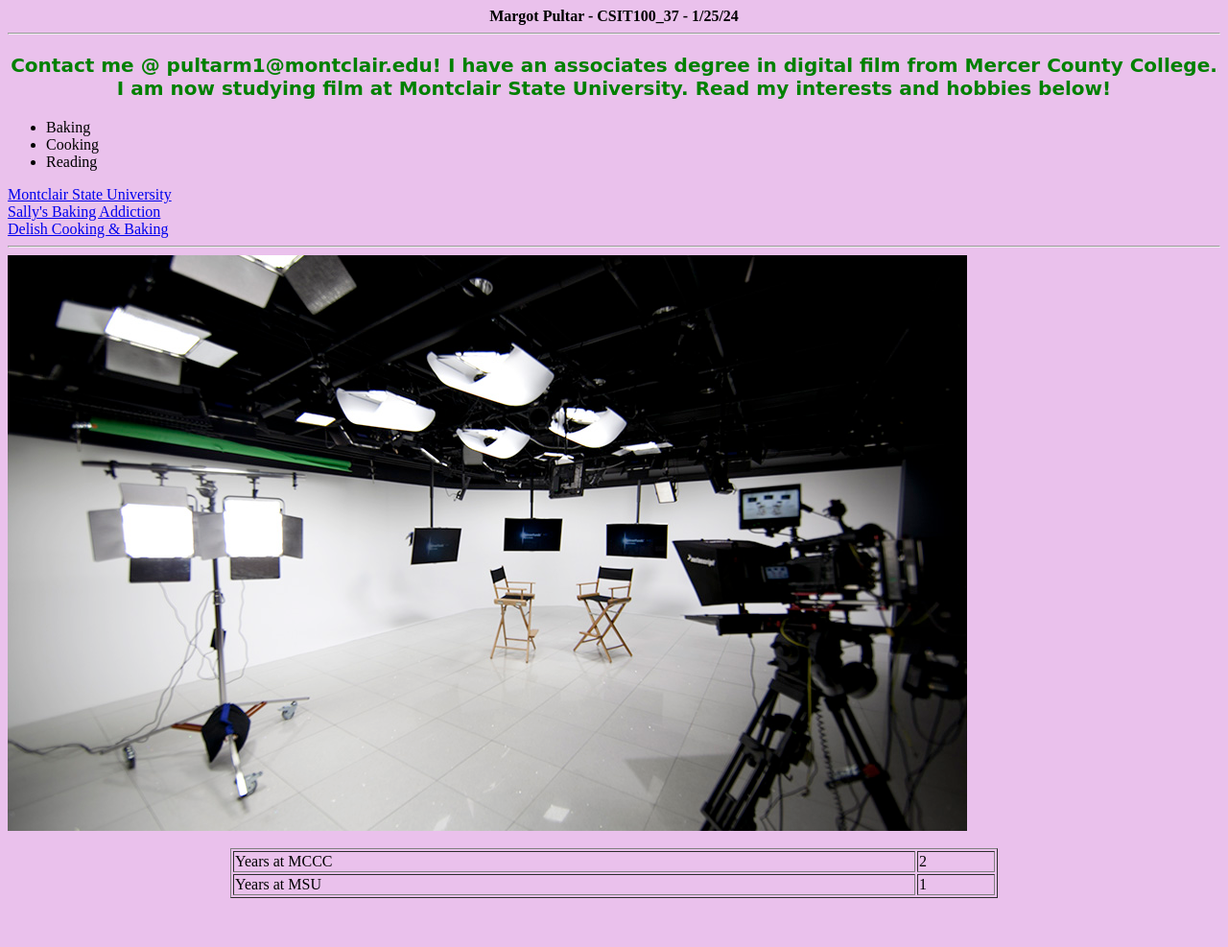
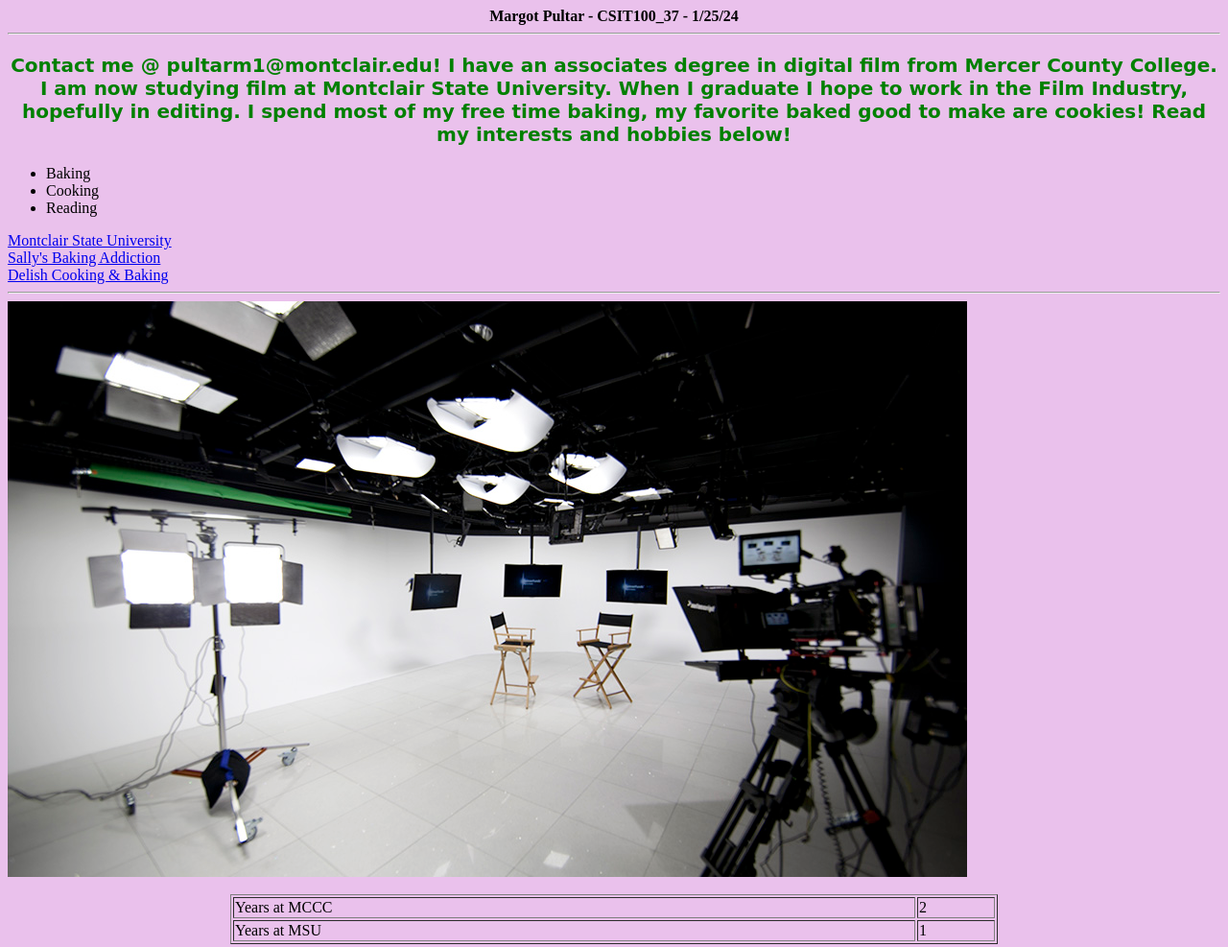
Before and after one commit to mpultar/mpultar.github.io, a plain HTML site: page index.html in a window 1280 px wide. Shown: the whole page at 96% size. Before the commit the page ends 944 px from the top, so only its background shows below. Drawn offline with Linux system fonts and the light colour scheme.

Commit message:
Update index.html

```diff
--- a/index.html
+++ b/index.html
@@ -3,7 +3,7 @@
 <hr/>
 <body>
 <body style="background-color:#EAC1EC;">
-<p style="font: bold 20px cursive;color:green;text-align:center;">Contact me @ pultarm1@montclair.edu! I have an associates degree in digital film from Mercer County College. I am now studying film at Montclair State University. Read my interests and hobbies below!     </p>
+<p style="font: bold 20px cursive;color:green;text-align:center;">Contact me @ pultarm1@montclair.edu! I have an associates degree in digital film from Mercer County College. I am now studying film at Montclair State University. When I graduate I hope to work in the Film Industry, hopefully in editing. I spend most of my free time baking, my favorite baked good to make are cookies! Read my interests and hobbies below!     </p>
 <ul>
 <li>Baking</li>
 <li>Cooking</li>
```
